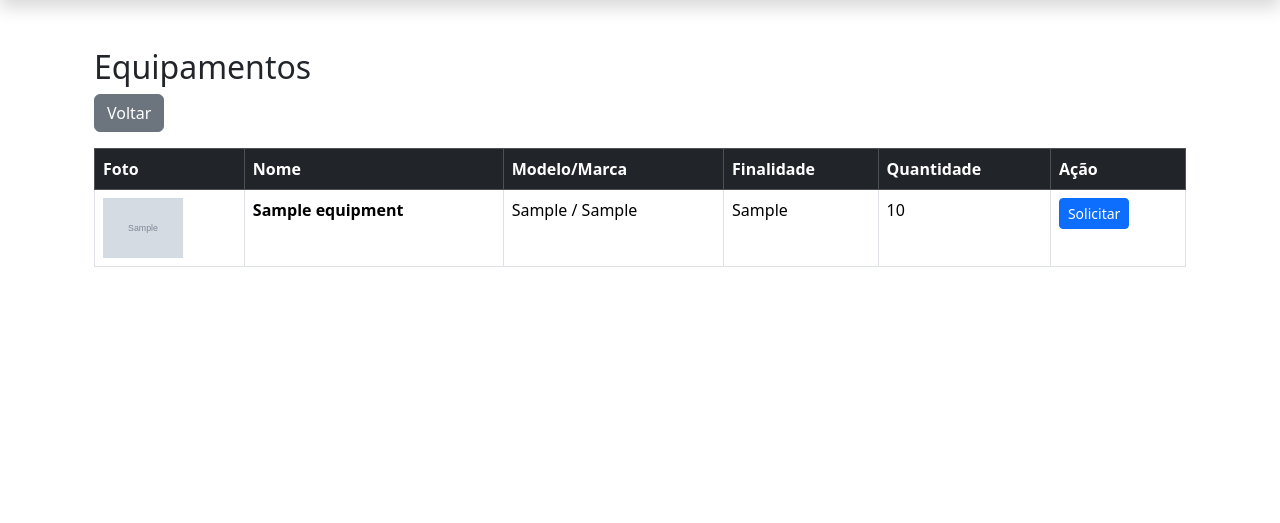
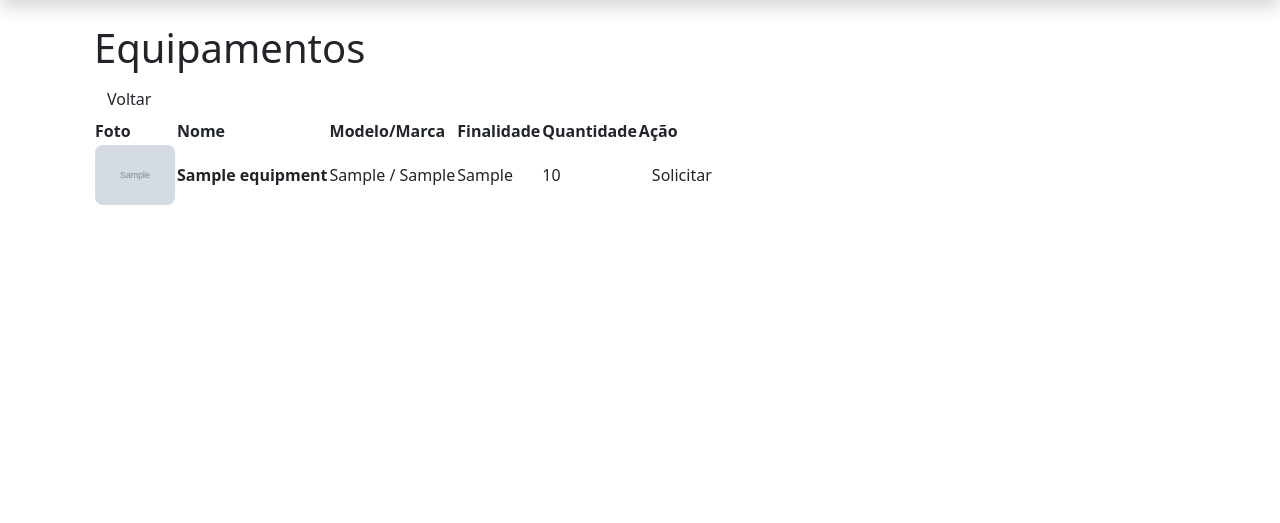
Before and after one commit to almeidasudarioarthurcassius-maker/SITE-OFICIAL-LABRIOS, a Flask app: page /equipment in a window 1280 px wide. Shown: the part 59-582 px from the top of the page. Run offline with Flask 3, Linux system fonts and the light colour scheme; tables that the repository leaves empty hold one stand-in row (values such as "Sample post"); grey boxes marked "Sample" are stand-in pictures.

Commit message:
Update equipment.html

```diff
--- a/site-labrios-oficial/templates/equipment.html
+++ b/site-labrios-oficial/templates/equipment.html
@@ -1,11 +1,11 @@
 {% extends "base.html" %}
 {% block content %}
-<div class="container mt-4">
-    <h2>Equipamentos</h2>
-    <a href="{{ url_for('home') }}" class="btn btn-secondary mb-3">Voltar</a>
-    <div class="table-responsive">
-        <table class="table table-bordered">
-            <thead class="table-dark">
+<div class="container">
+    <h1>Equipamentos</h1>
+    <a href="{{ url_for('home') }}" class="btn secondary">Voltar</a>
+
+    <table class="admin-table">
+        <thead>
             <tr>
                 <th>Foto</th>
                 <th>Nome</th>
@@ -19,18 +19,21 @@
             {% for e in equipments %}
             <tr>
                 <td>
-                        {% if e.image %}<img src="{{ url_for('static', filename='uploads/' + e.image) }}" width="80">
-                        {% else %}<span class="text-muted">Sem foto</span>{% endif %}
+                    {% if e.image %}
+                        <img src="{{ e.image }}" alt="{{ e.name }}" style="width: 80px; border-radius: 8px;">
+                    {% else %}
+                        Sem foto
+                    {% endif %}
                 </td>
                 <td><strong>{{ e.name }}</strong></td>
                 <td>{{ e.model }} / {{ e.brand }}</td>
                 <td>{{ e.purpose }}</td>
                 <td>{{ e.quantity }}</td>
                 <td>
-                        <a href="{{ url_for('request_reservation', equipment_id=e.id) }}" class="btn btn-primary btn-sm">Solicitar</a>
+                    <a href="{{ url_for('request_reservation', equipment_id=e.id) }}" class="btn">Solicitar</a>
                     {% if current_user.is_authenticated %}
                         <form action="{{ url_for('delete_equipment', id=e.id) }}" method="POST" style="display:inline;">
-                                <button class="btn btn-danger btn-sm">Excluir</button>
+                            <button class="btn danger" onclick="return confirm('Excluir?')">Excluir</button>
                         </form>
                     {% endif %}
                 </td>
@@ -41,5 +44,4 @@
         </tbody>
     </table>
 </div>
-</div>
 {% endblock %}
```
Lines whose indentation alone changed are shown as unchanged.
